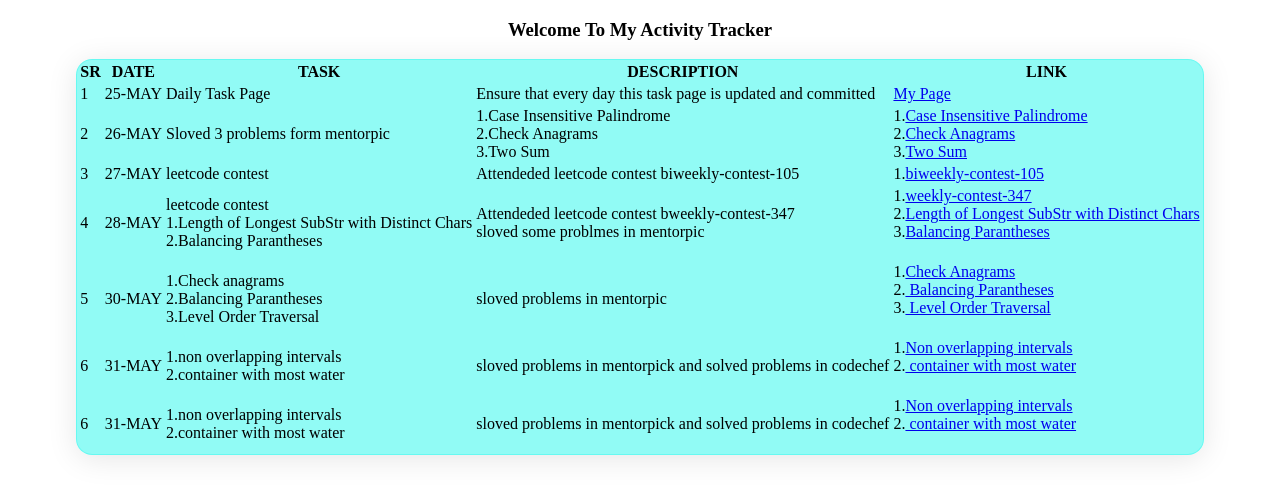
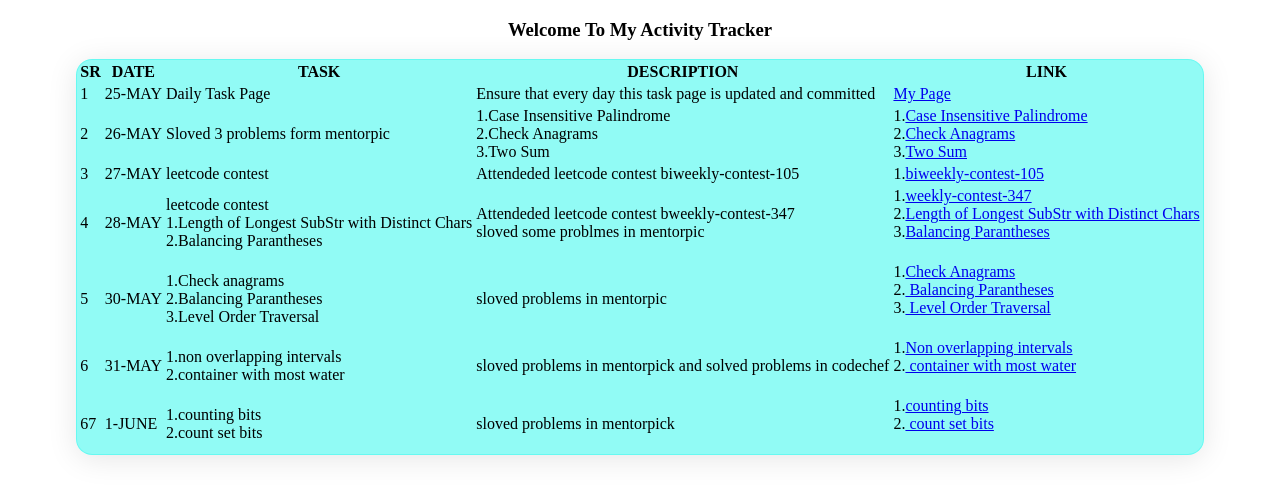
Before and after one commit to sanjitha2000031933/sanjitha2000031933.github.io, a plain HTML site: page index.html in a window 1280 px wide. Drawn offline with Linux system fonts and the light colour scheme.

Commit message:
Update index.html

```diff
--- a/index.html
+++ b/index.html
@@ -122,20 +122,20 @@ container with most water </a> <br/>
             </tr>
 
     <tr>
-                        <td>6</td>
-                        <td>31-MAY</td>
+                        <td>67</td>
+                        <td>1-JUNE</td>
                         <td>
-                        1.non overlapping intervals <br/>
-                        2.container with most water<br/>
+                        1.counting bits <br/>
+                        2.count set bits<br/>
 
                         </td>
                         <td>
                             sloved problems in mentorpick
-                            and solved problems in codechef
+
                         </td>
-                        <td>1.<a href="https://www.mentorpick.com/code?cid=1ff23360-aee2-4cac-b120-9e1f9df192b6&cslug=klu-y20-elite-cohort-1&pid=3e79743c-9c3b-4bd8-a09f-00fe6a4d68ed&pslug=bz-non-overlapping-intervals&courseId=707da31b-c631-42e7-b3fc-61b8e33cc62a&sectionId=undefined=null">Non overlapping intervals</a> <br/>
-                            2.<a href="https://www.mentorpick.com/code?cid=1ff23360-aee2-4cac-b120-9e1f9df192b6&cslug=klu-y20-elite-cohort-1&pid=2f295a24-eb1f-473a-a934-ec968cf234b1&pslug=bz-container-with-most-water&courseId=707da31b-c631-42e7-b3fc-61b8e33cc62a&sectionId=undefined=null">
-container with most water </a> <br/>
+                        <td>1.<a href="https://www.mentorpick.com/code?cid=1ff23360-aee2-4cac-b120-9e1f9df192b6&cslug=klu-y20-elite-cohort-1&pid=75c17e0c-152e-4c15-a4f5-8ea5bae62cbe&pslug=bz-counting-bits&courseId=707da31b-c631-42e7-b3fc-61b8e33cc62a&sectionId=undefined=null">counting bits</a> <br/>
+                            2.<a href="https://www.mentorpick.com/code?cid=1ff23360-aee2-4cac-b120-9e1f9df192b6&cslug=klu-y20-elite-cohort-1&pid=0b55720a-8e66-45b9-8c1e-fdbb21ce8399&pslug=bzCountSetBits&courseId=707da31b-c631-42e7-b3fc-61b8e33cc62a&sectionId=undefined=null">
+count set bits </a> <br/>
 
 
 
```
